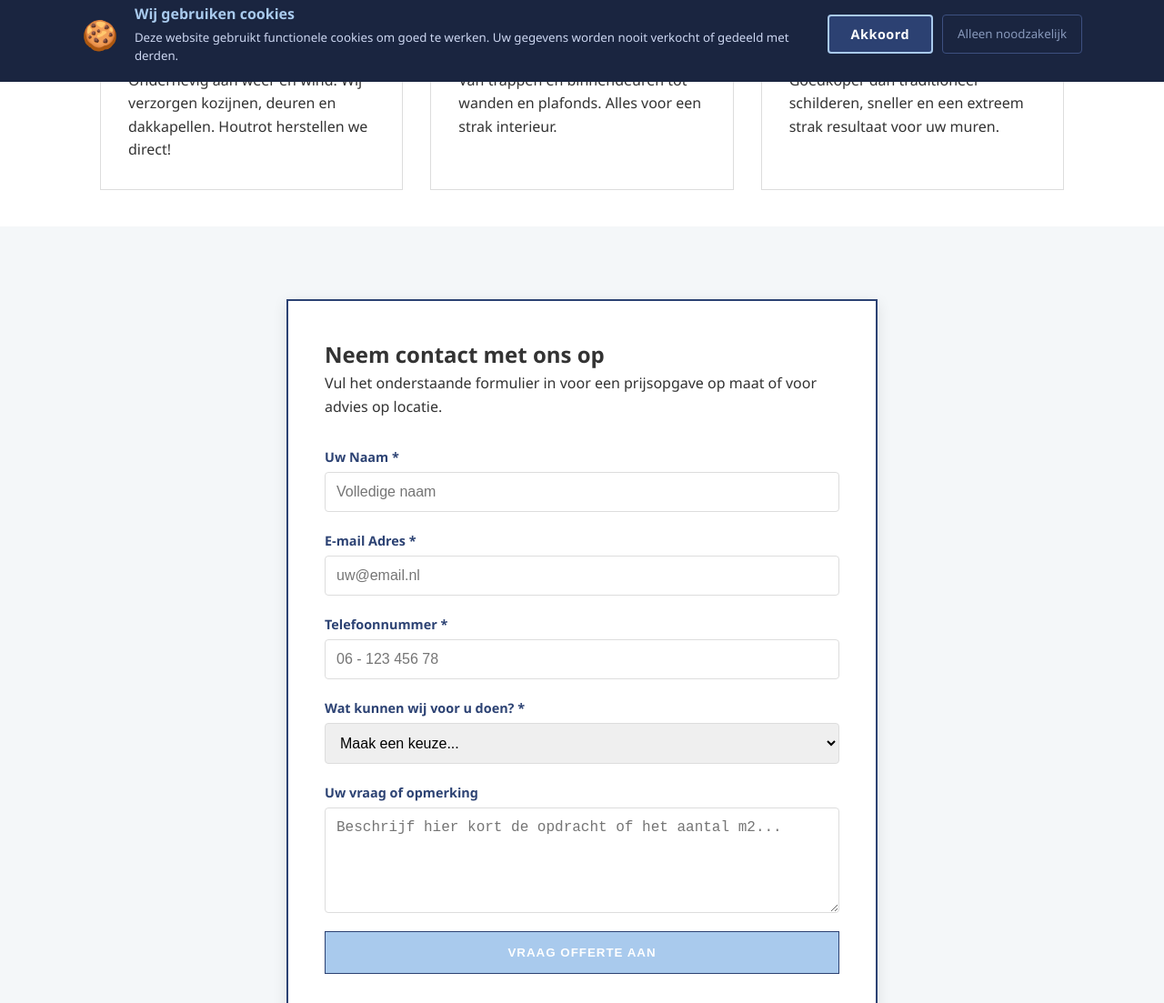
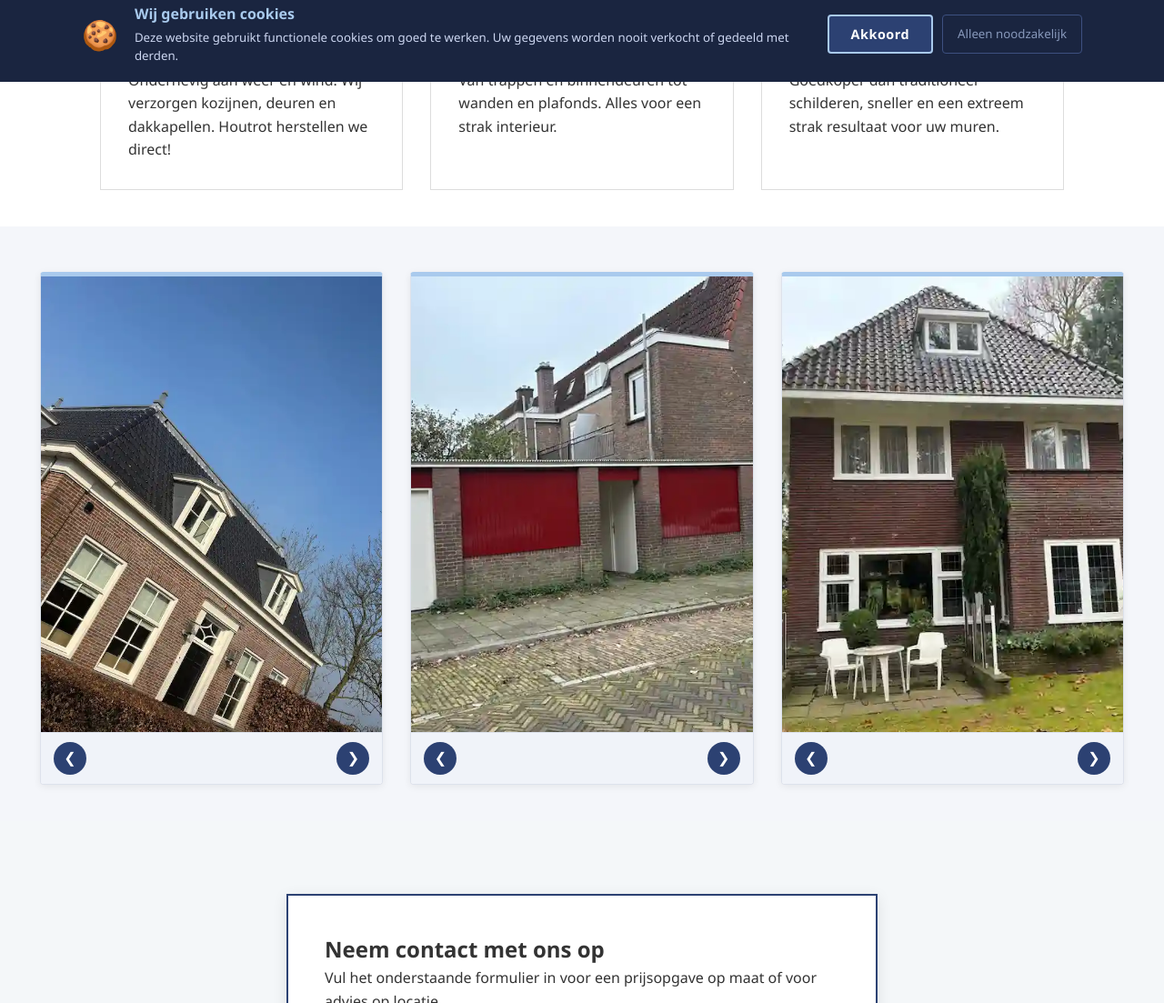
Before and after one commit to devlinhogendoorn1998-lgtm/JW-schilder, a plain HTML site: page home.html in a window 1280 px wide. Shown: the part 710-1813 px from the top of the page at 91% size. Drawn offline with Linux system fonts and the light colour scheme; grey boxes are pictures that could not be loaded.

Commit message:
foto upload

```diff
--- a/home.html
+++ b/home.html
@@ -76,6 +76,53 @@
             </div>
         </div>
     </section>
+
+    <!-- Foto Grid Sectie -->
+    <section class="foto-grid-sectie">
+        <div class="grid-container">
+
+            <!-- Slider 1 -->
+            <div class="grid-item" id="grid-1">
+                <div class="slider-wrapper">
+                    <img src="img/grid-1-foto-1.webp" alt="Grid 1 Foto 1" class="slide active">
+                    <img src="img/grid-1-foto-2.webp" alt="Grid 1 Foto 2" class="slide">
+                    <img src="img/grid-1-foto-3.webp" alt="Grid 1 Foto 3" class="slide">
+                </div>
+                <div class="slider-nav">
+                    <button class="prev" onclick="changeSlide('grid-1', -1)">&#10094;</button>
+                    <button class="next" onclick="changeSlide('grid-1', 1)">&#10095;</button>
+                </div>
+            </div>
+
+            <!-- Slider 2 -->
+            <div class="grid-item" id="grid-2">
+                <div class="slider-wrapper">
+                    <img src="img/grid-2-foto-1.webp" alt="Grid 2 Foto 1" class="slide active">
+                    <img src="img/grid-2-foto-2.webp" alt="Grid 2 Foto 2" class="slide">
+                    <img src="img/grid-2-foto-3.webp" alt="Grid 2 Foto 3" class="slide">
+                </div>
+                <div class="slider-nav">
+                    <button class="prev" onclick="changeSlide('grid-2', -1)">&#10094;</button>
+                    <button class="next" onclick="changeSlide('grid-2', 1)">&#10095;</button>
+                </div>
+            </div>
+
+            <!-- Slider 3 -->
+            <div class="grid-item" id="grid-3">
+                <div class="slider-wrapper">
+                    <img src="img/grid-3-foto-1.webp" alt="Grid 3 Foto 1" class="slide active">
+                    <img src="img/grid-3-foto-2.webp" alt="Grid 3 Foto 2" class="slide">
+                    <img src="img/grid-3-foto-3.webp" alt="Grid 3 Foto 3" class="slide">
+                </div>
+                <div class="slider-nav">
+                    <button class="prev" onclick="changeSlide('grid-3', -1)">&#10094;</button>
+                    <button class="next" onclick="changeSlide('grid-3', 1)">&#10095;</button>
+                </div>
+            </div>
+
+        </div>
+    </section>
+
     <section id="contact" class="contact-form-section">
     <div class="container small-container">
         <h2>Neem contact met ons op</h2>
--- a/script.js
+++ b/script.js
@@ -16,6 +16,19 @@ document.getElementById('cookie-decline')?.addEventListener('click', function ()
     localStorage.setItem('cookie-consent-date', Date.now().toString());
     cookieBanner.hidden = true;
 });
+
+/* Foto Grid Slider */
+function changeSlide(gridId, direction) {
+    var wrapper = document.querySelector('#' + gridId + ' .slider-wrapper');
+    if (!wrapper) return;
+    var slides = wrapper.querySelectorAll('.slide');
+    var current = wrapper.querySelector('.slide.active');
+    if (!current) return;
+    var idx = Array.prototype.indexOf.call(slides, current);
+    slides[idx].classList.remove('active');
+    var next = (idx + direction + slides.length) % slides.length;
+    slides[next].classList.add('active');
+}
 
 /* Contactformulier */
 document.addEventListener('DOMContentLoaded', () => {
--- a/style.css
+++ b/style.css
@@ -101,9 +101,109 @@ footer h3 { color: #a9caed; margin-bottom: 15px; }
 
 .whatsapp-floating img { width: 35px; }
 
+/* Foto Grid met Sliders */
+.foto-grid-sectie {
+    background: #f4f6fa;
+    padding: 50px 0 40px;
+}
+
+.grid-container {
+    display: grid;
+    grid-template-columns: repeat(3, 1fr);
+    gap: 30px;
+    max-width: 1240px;
+    margin: 0 auto;
+    padding: 0 24px;
+}
+
+.grid-item {
+    position: relative;
+    background: white;
+    border: 1px solid #dde2ec;
+    border-top: 5px solid #a9caed;
+    border-radius: 4px;
+    overflow: hidden;
+    box-shadow: 0 2px 8px rgba(0,0,0,0.07);
+    transition: box-shadow 0.3s, transform 0.3s;
+}
+
+.grid-item:hover {
+    transform: translateY(-4px);
+    box-shadow: 0 8px 20px rgba(44,65,114,0.15);
+}
+
+.slider-wrapper {
+    position: relative;
+    width: 100%;
+    aspect-ratio: 3 / 4;
+    overflow: hidden;
+    background: #dde2ec;
+}
+
+.slide {
+    position: absolute;
+    inset: 0;
+    width: 100%;
+    height: 100%;
+    object-fit: cover;
+    opacity: 0;
+    transition: opacity 0.5s ease;
+}
+
+.slide.active {
+    opacity: 1;
+}
+
+.slider-nav {
+    display: flex;
+    justify-content: space-between;
+    align-items: center;
+    padding: 10px 14px;
+    background: #f0f3f9;
+    border-top: 1px solid #dde2ec;
+}
+
+.slider-nav button {
+    background: #2c4172;
+    color: white;
+    border: none;
+    width: 36px;
+    height: 36px;
+    border-radius: 50%;
+    font-size: 1rem;
+    cursor: pointer;
+    display: flex;
+    align-items: center;
+    justify-content: center;
+    transition: background 0.2s, transform 0.15s;
+    flex-shrink: 0;
+    line-height: 1;
+}
+
+.slider-nav button:hover {
+    background: #a9caed;
+    color: #1a2540;
+    transform: scale(1.1);
+}
+
+/* Tablet */
+@media (max-width: 900px) {
+    .grid-container { grid-template-columns: repeat(2, 1fr); }
+}
+
 /* Mobiel */
 @media (max-width: 768px) {
     .hero h1 { font-size: 2rem; }
+    .foto-grid-sectie { padding: 30px 0; }
+}
+
+@media (max-width: 560px) {
+    .grid-container {
+        grid-template-columns: 1fr;
+        gap: 18px;
+        padding: 0 14px;
+    }
+    .slider-nav button { width: 40px; height: 40px; font-size: 1.1rem; }
 }
 
 /* Cookie Banner */
```
Also changed, not shown: img/grid-1-foto-1.webp (added), img/grid-1-foto-2.webp (added), img/grid-1-foto-3.webp (added), img/grid-2-foto-1.webp (added), img/grid-2-foto-2.webp (added), img/grid-2-foto-3.webp (added), img/grid-3-foto-1.webp (added), img/grid-3-foto-2.webp (added), img/grid-3-foto-3.webp (added).
